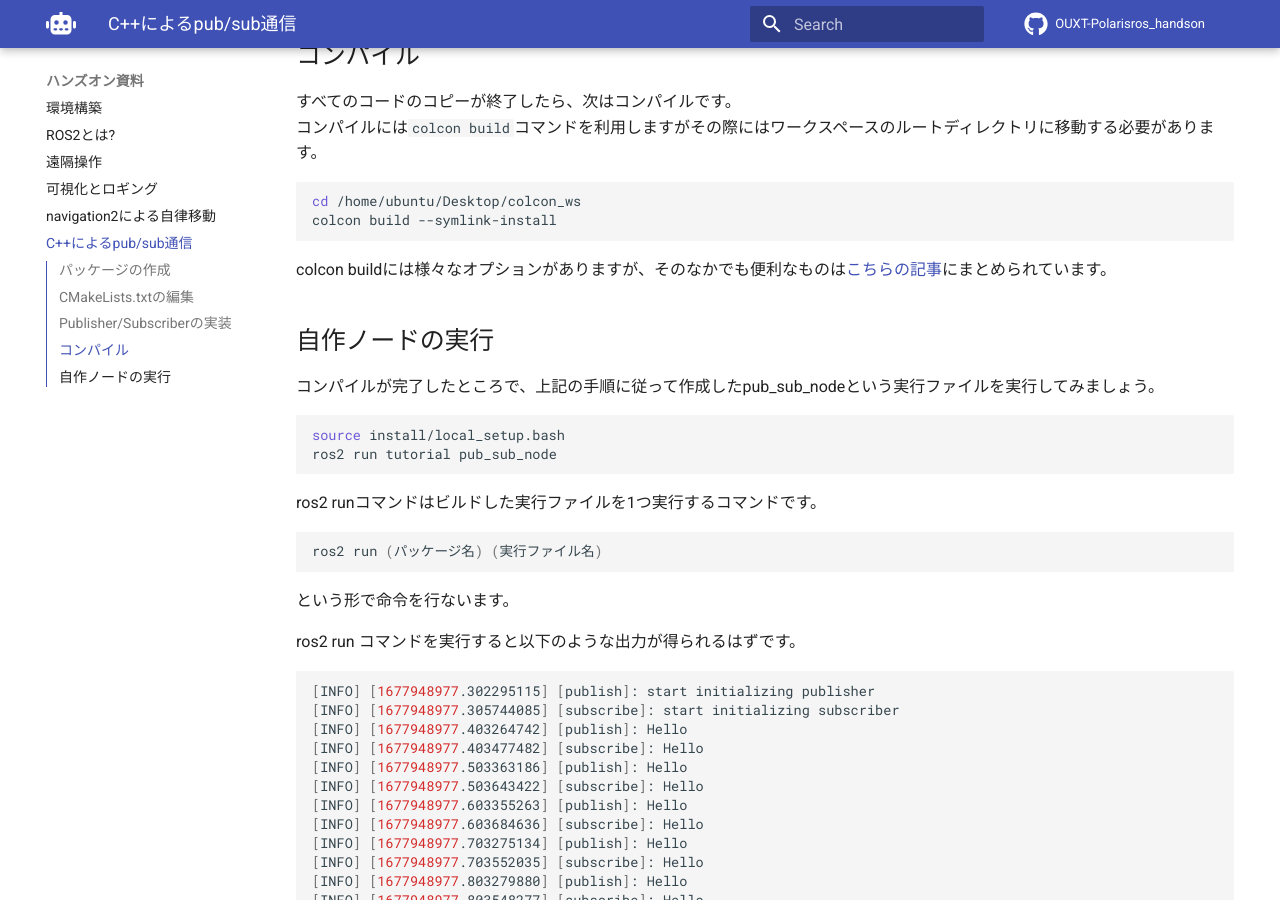
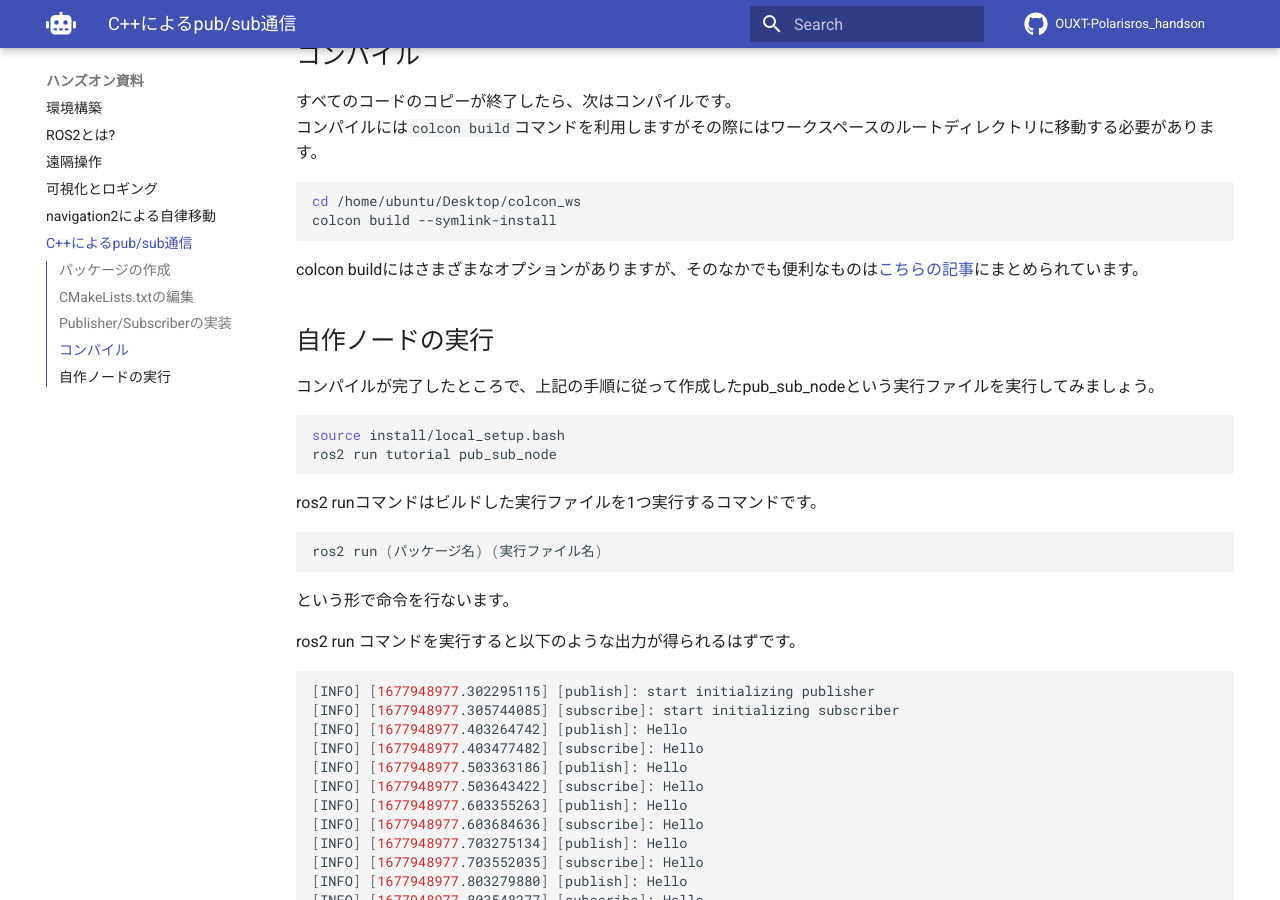
Before and after one commit to OUXT-Polaris/ros_handson, an MkDocs documentation site: the page built from docs/rclcpp.md, in a window 1280 px wide and 900 px high, scrolled down 1267 px. Built offline with MkDocs 1.6.1 and Material for MkDocs 9.7.7, drawn with Linux system fonts in a browser that asks for light colours; nearby versions of some CDN libraries; comment, search, counter and statistics services are not loaded; some of the changed text lies outside the part shown.

Commit message:
fix some errors
Signed-off-by: Masaya Kataoka <ms.kataoka@gmail.com>

````diff
--- a/docs/rclcpp.md
+++ b/docs/rclcpp.md
@@ -52,7 +52,7 @@ cd /home/ubuntu/Desktop/colcon_ws
 colcon build --symlink-install
 ```
 
-colcon buildには様々なオプションがありますが、そのなかでも便利なものは[こちらの記事](https://qiita.com/seshimaru/items/ed344530ead80ab1733f)にまとめられています。
+colcon buildにはさまざまなオプションがありますが、そのなかでも便利なものは[こちらの記事](https://qiita.com/seshimaru/items/ed344530ead80ab1733f)にまとめられています。
 
 ## 自作ノードの実行
 
````
Also changed, not shown: other parts of docs/rclcpp.md (+1 -3 lines).
